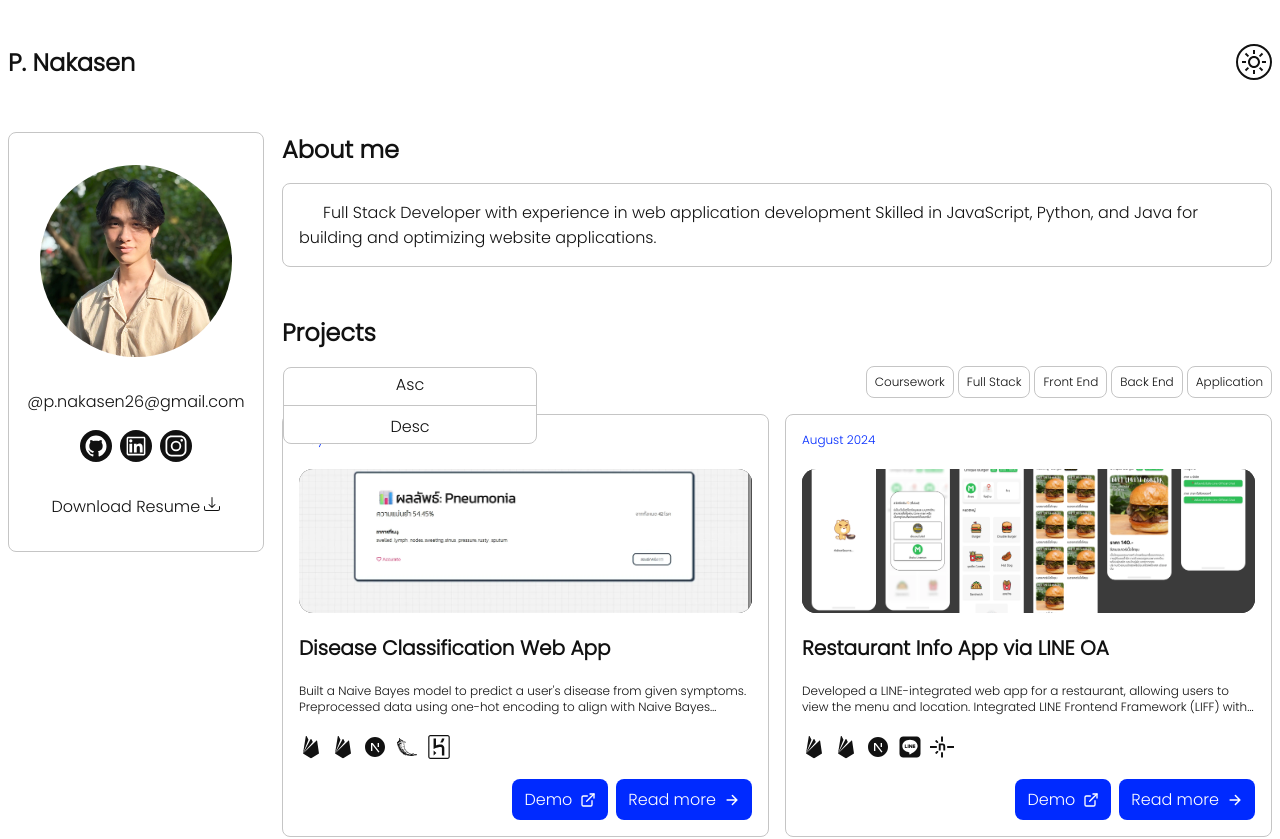
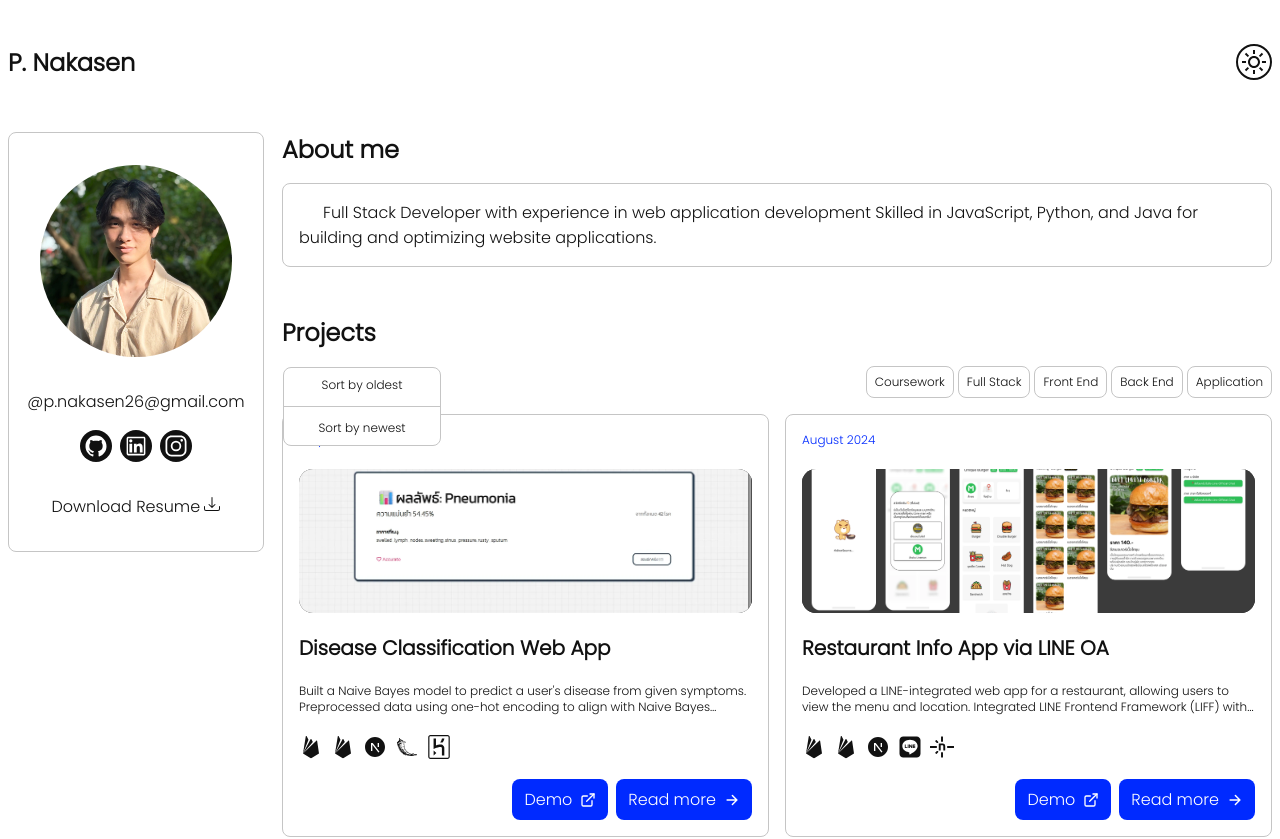
Before and after one commit to Nakkasenp65/nakasen-portfolio, a Next.js app: page / in a window 1280 px wide. Shown: the top 839 px of the page. Built offline with nearby package versions, Linux system fonts and the light colour scheme.

Commit message:
refine width for sorter

```diff
--- a/src/component/Dropdown/Dropdown.jsx
+++ b/src/component/Dropdown/Dropdown.jsx
@@ -2,7 +2,7 @@
 import { useState } from "react";
 import s from "./Dropdown.module.css";
 import { GoTriangleDown } from "react-icons/go";
-export default function Dropdown({ item = "Date", setSortOrder, sortOrder }) {
+export default function Dropdown({ setSortOrder, sortOrder }) {
   const [isOpen, setIsOpen] = useState(true);
 
   return (
@@ -14,19 +14,20 @@ export default function Dropdown({ item = "Date", setSortOrder, sortOrder }) {
         >
           <div className={s.items}>
             <span className={s.item} onClick={() => setSortOrder("asc")}>
-              Asc
+              Sort by oldest
             </span>
             <hr className={s.line} />
             <span className={s.item} onClick={() => setSortOrder("desc")}>
-              Desc
+              Sort by newest
             </span>
           </div>
         </div>
       ) : (
         <div className={s.select} onClick={() => setIsOpen(!isOpen)}>
-          <div className={s.item}>Sort by {item}</div>
+          <div className={s.item}>
+            {sortOrder === "asc" ? "Sort by oldest" : "Sort by newest"}
+          </div>
           <div className={s.icon}>
-            {sortOrder}
             <GoTriangleDown
               className={`${s.triangle} ${isOpen ? s.active : null}`}
             />
--- a/src/component/Dropdown/Dropdown.module.css
+++ b/src/component/Dropdown/Dropdown.module.css
@@ -1,6 +1,6 @@
 .select {
   position: relative;
-  font-size: 16px;
+  font-size: 12px;
   padding: 2px 10px;
   width: 100%;
   height: 2rem;
@@ -37,7 +37,7 @@
   display: flex;
   justify-content: center;
   width: 100%;
-  padding: 4px 0;
+  padding: 0.5rem 0;
 }
 
 .icon {
@@ -55,6 +55,6 @@
 @media (min-width: 768px) {
   .select {
     gap: 1rem;
-    width: 16rem;
+    width: 10rem;
   }
 }
```
